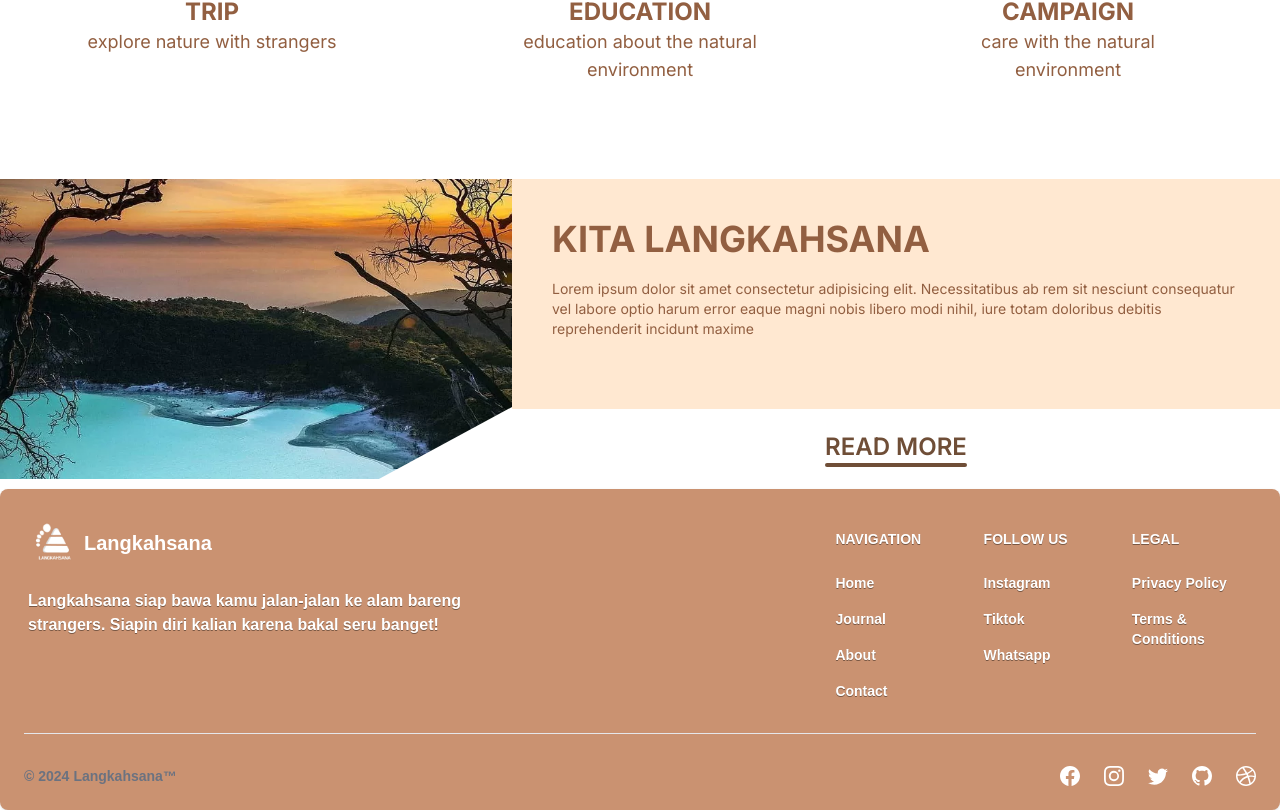
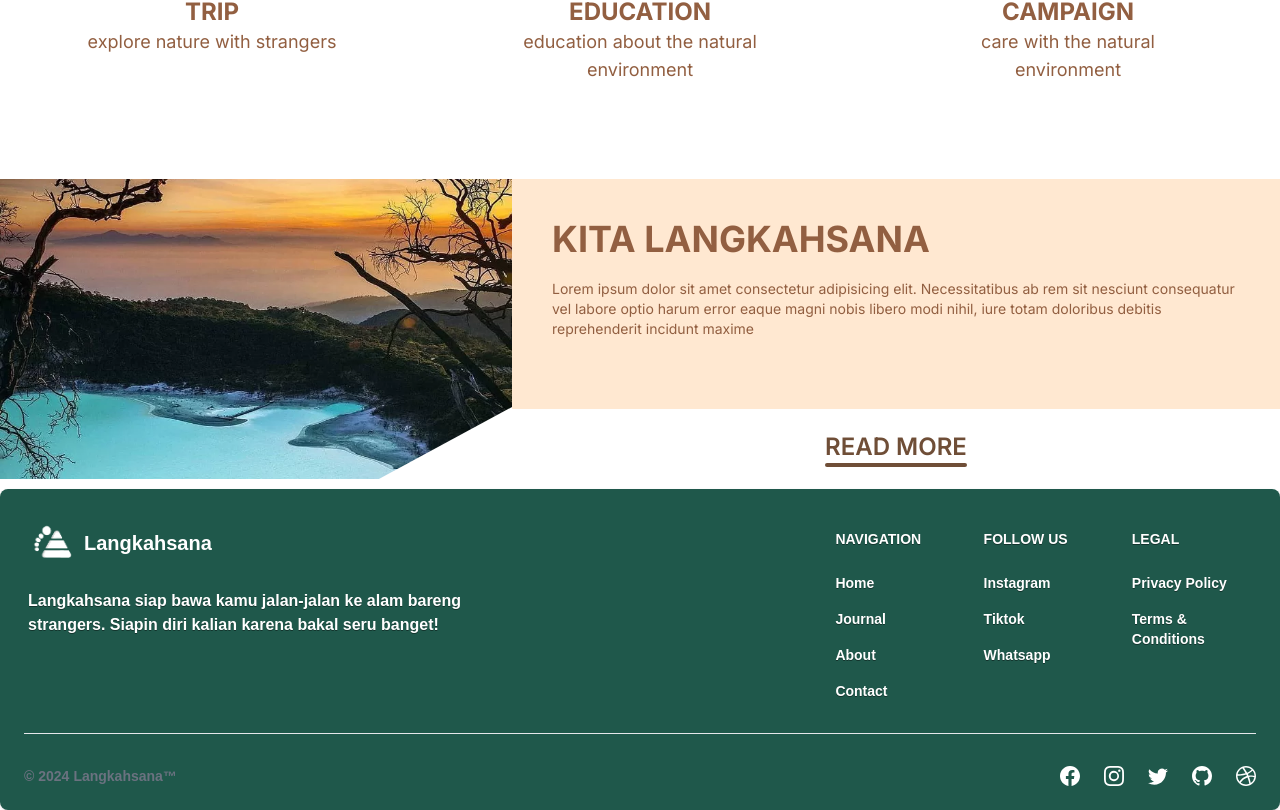
Before and after one commit to Luthfikhaerii/langkahsana-web, a Next.js app: page / in a window 1280 px wide. Shown: the part 967-1777 px from the top of the page. Built offline with nearby package versions, Linux system fonts and the light colour scheme; a web font is replaced by a local one.

Commit message:
update base color

```diff
--- a/src/components/Footer.tsx
+++ b/src/components/Footer.tsx
@@ -9,12 +9,12 @@ const inter = Chivo_Mono({ subsets: ['latin'], weight: "700" });
 export function CustomFooter() {
     return (
         <div className={inter.className}>
-            <Footer container className="bg-[#CA9271]">
+            <Footer container className="bg-hijau-tua">
                 <div className="w-full">
                     <div className="grid w-full justify-between sm:flex sm:justify-between md:flex md:grid-cols-1">
                         <div className="text-white  md:ml-0 sm:ml-0 ml-[-3px]">
                             <div className="flex items-center">
-                            <Image src={"/images/logo.jpeg"} alt={"logo"} width={60} height={60} />
+                            <Image src={"/images/logo.png"} alt={"logo"} width={60} height={60} />
                             <Link href={"/"}><p className="md:text-xl sm:text-xl text-base font-bold m-auto text-white">Langkahsana</p></Link>
                             </div>
                            <p className="px-1 md:mt-4 sm:mt-4 mt-1 mb-10 md:w-7/12 sm:w-7/12 w-full md:text-base sm:text-base text-sm [text-shadow:_0_1px_0_rgb(0_0_0_/_40%)]">Langkahsana siap bawa kamu jalan-jalan ke alam bareng strangers. Siapin diri kalian karena bakal seru banget!</p>
--- a/src/components/Navbar.tsx
+++ b/src/components/Navbar.tsx
@@ -30,9 +30,9 @@ export default function Navbar() {
     return (
         <div className={inter.className}>
             <div className={`${direction=='up'?'top-0 ease-in-out duration-700':on?'top-0':'-top-16 ease-in-out duration-700'} fixed z-40`}>
-                <div className="grid grid-cols-2 h-16 w-screen bg-[#CA9271]">
+                <div className="grid grid-cols-2 h-16 w-screen bg-hijau-tua">
                     <div className="flex items-center md:ml-14 sm:ml-14 ml-4">
-                        <Image src={"/images/logo.jpeg"} alt={"logo"} width={50} height={50} />
+                        <Image src={"/images/logo.png"} alt={"logo"} width={50} height={50} />
                         <Link href={"/"}><p className="md:text-xl sm:text-xl text-base font-bold m-auto text-white">Langkahsana</p></Link>
                     </div>
                     <div className="flex justify-end items-center">
@@ -57,7 +57,7 @@ export default function Navbar() {
                     </div>
                 </div>
             </div>
-            <div className={` md:hidden sm:hidden xl:hidden fixed z-30 ${on ? "top-[60px] fadein" : "ease-in top-[-200px] duration-700"} w-screen  bg-[#CA9271]`}>
+            <div className={` md:hidden sm:hidden xl:hidden fixed z-30 ${on ? "top-[60px] fadein" : "ease-in top-[-200px] duration-700"} w-screen  bg-hijau-tua`}>
                 <div className="flex justify-center">
                     <div className="grid grid-cols-1 justify-items-center items-center">
                         <Link href={"/"}><p className="border-b-[1px] hover:text-gray-400 py-2 w-screen text-center text-white text-base [text-shadow:_0_1px_0_rgb(0_0_0_/_40%)]">Home</p></Link>
--- a/tailwind.config.ts
+++ b/tailwind.config.ts
@@ -17,7 +17,8 @@ const config: Config = {
       'coklat-muda': '#FFE8D1',
       'coklat-2muda': '#F8F4E1',
       'coklat-tua': '#925F41',
-      'hijau': '#005B47'
+      'hijau': '#005B47',
+      'hijau-tua': '#1F584B'
     },
     extend: {
       backgroundImage: {
```
Also changed, not shown: public/images/logo.png (added).
